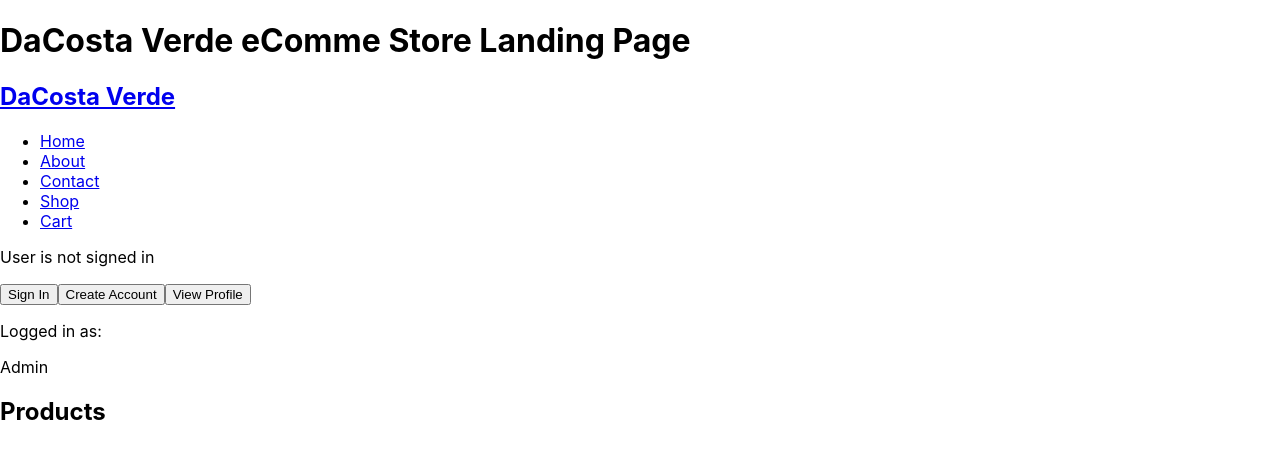
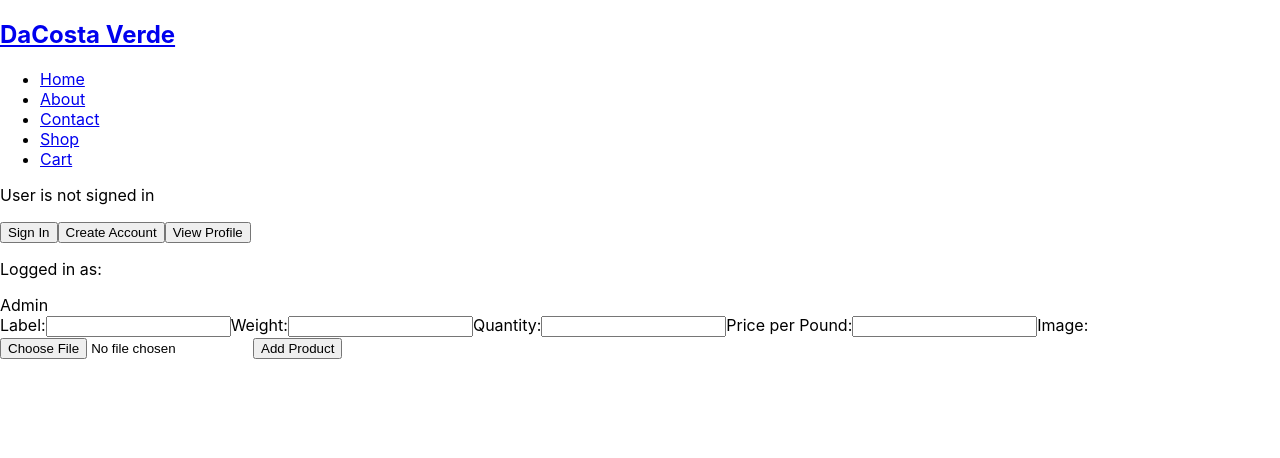
Before and after one commit to droverj/dacosta-verde, a React (Create React App) app: page /admin in a window 1280 px wide. Shown: the top 458 px of the page. Built offline with nearby package versions, Linux system fonts and the light colour scheme; no server answers; the database is empty.

Commit message:
Add product to Firestore

```diff
--- a/package.json
+++ b/package.json
@@ -7,10 +7,11 @@
     "@testing-library/jest-dom": "^5.17.0",
     "@testing-library/react": "^13.4.0",
     "@testing-library/user-event": "^13.5.0",
-    "firebase": "^10.6.0",
+    "firebase": "^10.7.0",
     "react": "^18.2.0",
     "react-dom": "^18.2.0",
     "react-firebase-hooks": "^5.1.1",
+    "react-hook-form": "^7.48.2",
     "react-router-dom": "^6.20.0",
     "react-scripts": "5.0.1",
     "web-vitals": "^2.1.4"
--- a/src/App.js
+++ b/src/App.js
@@ -16,7 +16,6 @@ function App() {
 
   return (
     <div className="App">
-      <h1>DaCosta Verde eComme Store Landing Page</h1>
       <AuthProvider>
       <BrowserRouter>
         <Navbar />
--- a/src/components/admin/Products.js
+++ b/src/components/admin/Products.js
@@ -1,51 +1,75 @@
-import React, { useEffect, useState } from 'react';
-import { useAuth } from '../../hooks/AuthProvider';
-import { addProduct, getAllProducts, updateProduct, deleteProduct } from '../../functions/product-functions';
+import React from 'react';
+import { useForm } from 'react-hook-form';
+import { collection, addDoc, getFirestore, setDoc } from 'firebase/firestore';
+import { ref, uploadBytes, getStorage, getDownloadURL } from 'firebase/storage';
 
-const Products = () => {
-  const { userData } = useAuth();
-  const [products, setProducts] = useState([]);
+const AddProductForm = () => {
+  const { register, handleSubmit, reset } = useForm();
 
-  useEffect(() => {
-    const fetchProducts = async () => {
-      const productsData = await getAllProducts();
-      setProducts(productsData);
-    };
+  const onSubmit = async (data) => {
+    try {
+      // Extract the File object from the FileList
+      const imageFile = data.image[0];
 
-    fetchProducts();
-  }, []);
+      // Add product data to Firestore
+      const db = getFirestore();
+      const productsCollection = collection(db, 'products');
+      const productRef = await addDoc(productsCollection, {
+        label: data.label,
+        weight: data.weight,
+        quantity: data.quantity,
+        pricePerPound: data.pricePerPound,
+      });
 
-  const handleAddProduct = async () => {
-    // Check if the user is an admin
-    if (userData?.roles.includes('admin')) {
-      const newProduct = {
-        price: 0, // Set default values
-        weight: 0,
-        label: '',
-        image: '',
-      };
+      // Upload image to Firebase Storage
+      const storage = getStorage();
+      const imageRef = ref(storage, `product-images/${productRef.id}`);
+      await uploadBytes(imageRef, imageFile);
 
-      // Add the new product to Firestore
-      await addProduct(newProduct);
+      // Get the download URL of the uploaded image
+      const imageUrl = await getDownloadURL(imageRef);
 
-      // Fetch and update the products list
-      const updatedProducts = await getAllProducts();
-      setProducts(updatedProducts);
-    } else {
-      // User is not authorized to add a product
-      console.log('User is not authorized to add a product');
+      // Update the product document with the image URL using set with merge
+      await setDoc(productRef, { imageUrl }, { merge: true });
+
+      console.log('Product added successfully!');
+
+      // Clear form fields
+      reset();
+    } catch (error) {
+      console.error('Error adding product:', error.message);
     }
   };
+  return (
+    <form onSubmit={handleSubmit(onSubmit)}>
+      <label>
+        Label:
+        <input type="text" {...register('label')} />
+      </label>
 
-  // Similar functions for handling update and delete
+      <label>
+        Weight:
+        <input type="text" {...register('weight')} />
+      </label>
 
-  return (
-    <div>
-      <h2>Products</h2>
-      {userData?.roles.includes('admin') && <button onClick={handleAddProduct}>Add Product</button>}
-      {/* Display products and provide options for editing and deleting */}
-    </div>
+      <label>
+        Quantity:
+        <input type="text" {...register('quantity')} />
+      </label>
+
+      <label>
+        Price per Pound:
+        <input type="text" {...register('pricePerPound')} />
+      </label>
+
+      <label>
+        Image:
+        <input type="file" {...register('image')} />
+      </label>
+
+      <button type="submit">Add Product</button>
+    </form>
   );
 };
 
-export default Products;
+export default AddProductForm;
--- a/src/components/common/Login.js
+++ b/src/components/common/Login.js
@@ -16,7 +16,6 @@ const Login = ({ onClose }) => {
       const userCredential = await signInWithEmailAndPassword(auth, email, password);
       // Signed in
       const user = userCredential.user;
-      console.log('User logged in:', user);
       onClose(); // Close the login form after successful login
       navigate('/');
     } catch (error) {
--- a/src/components/common/Navbar.js
+++ b/src/components/common/Navbar.js
@@ -10,7 +10,6 @@ const Navbar = () => {
   const [showLogin, setShowLogin] = useState(false);
 
   const { user, isAdmin } = useAuth();
-  console.log("user: ", user, "admin: ", isAdmin)
   const auth = getAuth();
   const navigate = useNavigate();
 
@@ -46,7 +45,7 @@ const Navbar = () => {
             </li>
           ))}
 
-          {user?.roles?.includes('admin') && (
+          {isAdmin && (
             <li>
               <Link to="/admin">Admin</Link>
             </li>
--- a/src/hooks/AuthProvider.js
+++ b/src/hooks/AuthProvider.js
@@ -7,11 +7,7 @@ const AuthContext = createContext();
 
 export const AuthProvider = ({ children }) => {
   const [user] = useAuthState(auth);
-  console.log(user);
-
   const [userData, setUserData] = useState(null);
-  console.log(userData);
-
   const [isAdmin, setIsAdmin] = useState(false);
 
   useEffect(() => {
```
Also changed, not shown: 1 other file (tests, documents, lock files or other folders).
